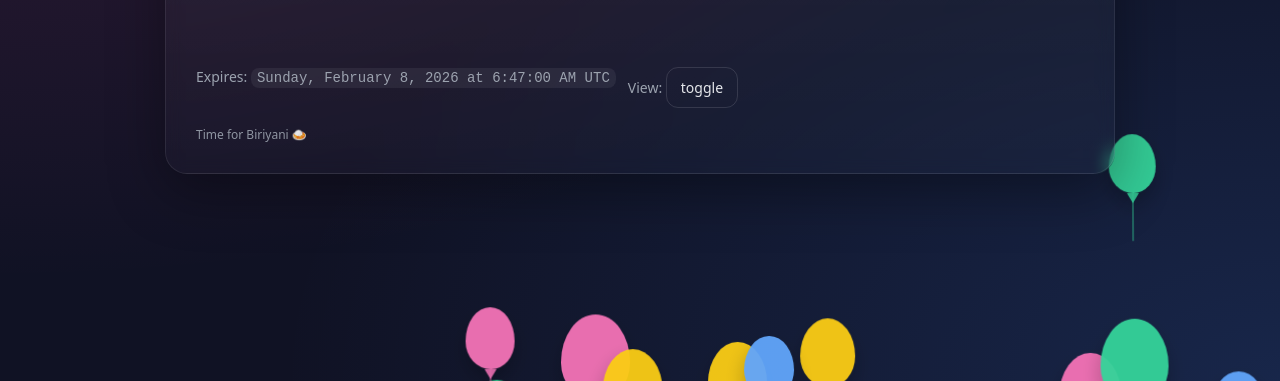
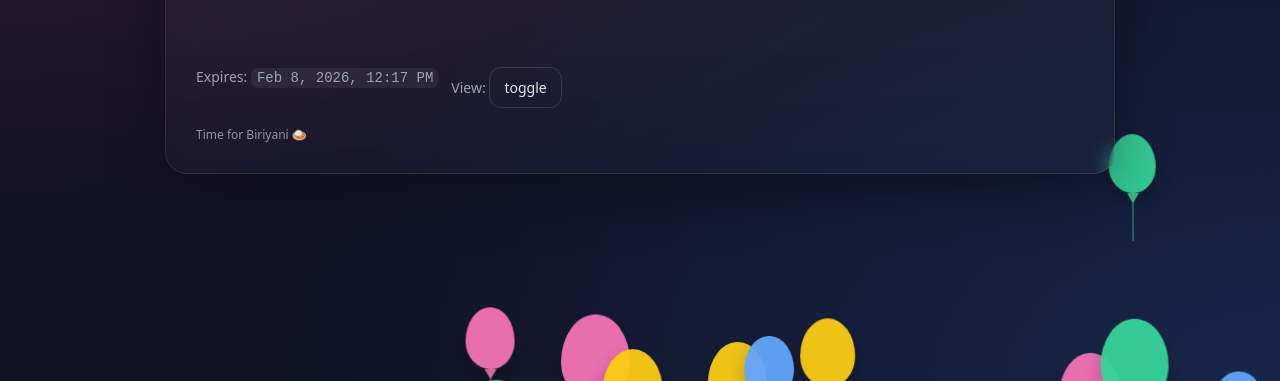
Before and after one commit to learn001-star/learn001-star.github.io, a plain HTML site: page index.html in a window 1280 px wide. Shown: the part 419-800 px from the top of the page. Drawn offline with Linux system fonts and the light colour scheme.

Commit message:
Update index.html

```diff
--- a/index.html
+++ b/index.html
@@ -123,7 +123,8 @@
     const viewDefault = (Q.get('view')||'days').toLowerCase();
     let viewMode = (viewDefault === 'dhms') ? 'dhms' : 'days';
 
-    const fmtDate = new Intl.DateTimeFormat(undefined, { dateStyle: 'full', timeStyle: 'long' });
+    // const fmtDate = new Intl.DateTimeFormat(undefined, { dateStyle: 'full', timeStyle: 'long' })
+    const fmtDate = new Intl.DateTimeFormat('en-US',{timeZone:'Asia/Kolkata',month:'short',day:'numeric',year:'numeric',hour:'numeric',minute:'2-digit',hour12:true});
     function parts(){
       const ms = Math.max(0, deadline - Date.now());
       const s = Math.floor(ms/1000);
```
